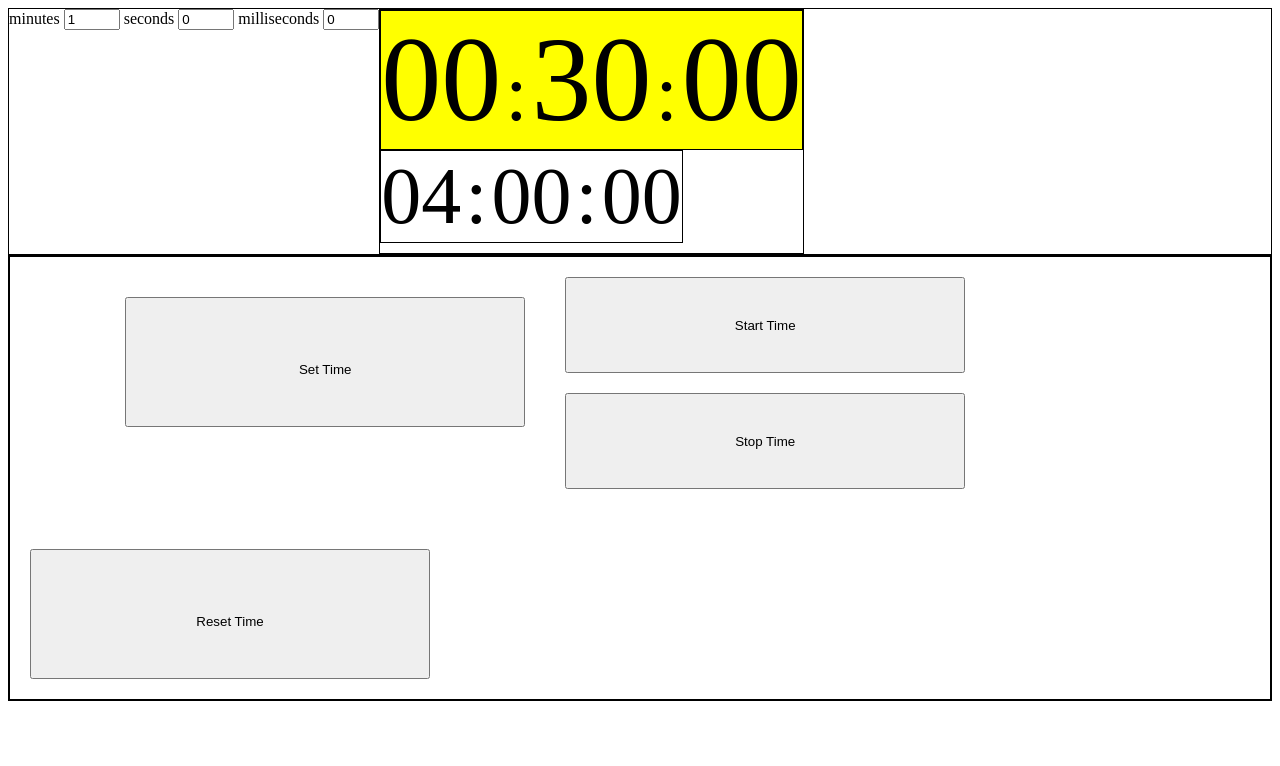
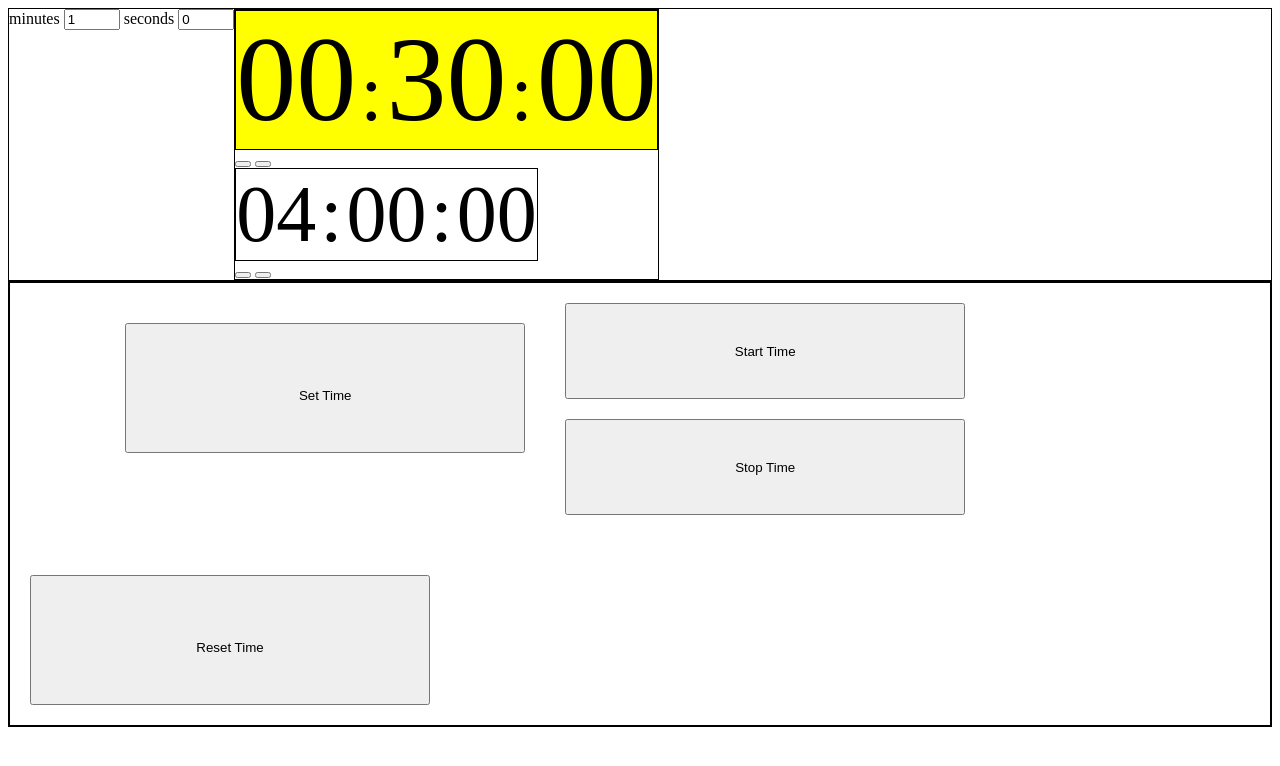
Before and after one commit to thenhao/project-week-1, a plain HTML site: page index.html in a window 1280 px wide. Drawn offline with Linux system fonts and the light colour scheme.

Commit message:
Added button to increase and decrease time. added the components into styles.css and index.html for the function

```diff
--- a/index.html
+++ b/index.html
@@ -23,12 +23,12 @@
             <input type="number" id="minutelabel" min="0" max="10" value="0">
             <label for="">seconds</label>
             <input type="number" id="secondlabel" min="0" max="30" value="0">
-            <label for="" id="mil">milliseconds</label>
-            <input type="number" id="millisecondlabel" min="0" max="99" value="0">
         </div>
 
 
         <div class="timepanel">
+
+
             <div id="thirtysecondtimedisplay">
                 <label id="formin">milliseconds</label>
                 <label class="semiColon">:</label>
@@ -37,13 +37,20 @@
                 <label id="formili">milliseconds</label>
             </div>
 
-
+            <div id="Increasetimebuttons">
+                <button id="incMin" onclick = "increaseMinute()"></button>
+                <button id="incSec" onclick = "increaseSeconds()"></button>
+            </div>
             <div id="fulltimepaneldisplay">
                 <label id="min">milliseconds</label>
                 <label class="semiColon">:</label>
                 <label id="sec">milliseconds</label>
                 <label class="semiColon">:</label>
                 <label id="mili">milliseconds</label>
+            </div>
+            <div id="decreasetimebuttons">
+                <button id="decMin" onclick = "decreaseMinute()"></button>
+                <button id="decSec" onclick = "decreaseSeconds()"></button>
             </div>
         </div>
 
--- a/index.js
+++ b/index.js
@@ -34,6 +34,8 @@ let startMilliTimeCounter;
 //variable for button clicked or not
 let isClicked = false;
 let started = true;
+//to control increasing time
+let state = true;
 
 //create audio object here
 let audio = new Audio('./Sound/beep-sound.wav');
@@ -155,8 +157,6 @@ function tabathaCount(){
             document.getElementById("forsec").innerText =padZero(defaultSecond);
             clearInterval(startTimeCounter);
             clearInterval(startMilliTimeCounter);
-            audio.src = './Sound/clockover.mp3';
-            audio.play();
             resetTime();
         }else{
 
@@ -202,6 +202,8 @@ function tabathaCount(){
                 document.getElementById("formili").innerText = padZero(defaultMilisecond);
                 clearInterval(startTimeCounter);
                 clearInterval(startMilliTimeCounter);
+                audio.src = './Sound/clockover.mp3';
+                audio.play();
                 resetTime();
             }
             else{
@@ -305,6 +307,7 @@ function stopTime(){
 function resetTime(){
     isClicked = false;
     started = true;
+    state = true;
     minutePassed = 0;
 
 
@@ -314,9 +317,11 @@ function resetTime(){
     //initialTime();
 
     minuteHand = defaultMinute;
+    secondHand = defaultSecond;
     customSetTime = defaultMinute*60;
 
     calculateBlocksOfTime();
+    console.log('The time set is:',customSetTime);
 
     clearInterval(startTimeCounter);
     clearInterval(startMilliTimeCounter);
@@ -340,3 +345,98 @@ function padZero(number){
     let  str = number.toString();
     return str.padStart(2, "0");
 }
+
+
+function increaseMinute(){
+    //this function increases the minutehand value
+    minuteHand++;
+    showTime();
+}
+
+function increaseSeconds(){
+
+    //this if is to catch the initial value as there is default value set
+    if(secondHand === 60){
+        if(state){
+            //minuteHand++;
+            secondHand =0;
+            state = false;
+            secondHand+=30;
+            console.log('in exception here');
+        }else{
+            minuteHand++;
+            secondHand = 0;
+            console.log('in here');
+        }
+    }else{//else if its not inital default value add the seconds in to tabulate whether it crosses a minute
+        //if it does then reset the counter to zero
+        secondHand+=30;
+        if(secondHand === 60){
+            minuteHand++;
+            secondHand = 0;
+        }
+    }
+    console.log(secondHand);
+    showTime();
+}
+
+function decreaseMinute(){
+    //this if else clause checks the minutehand and decrease it if it is no 0
+    if(minuteHand === 0){
+        minuteHand = 0;
+        secondHand = 0;
+    }else{
+        minuteHand--;
+    }
+
+    showTime();
+}
+
+function decreaseSeconds(){
+
+    //This if else clause checks if the second hand is equal to 0
+    //if the second hand is equal to 0, we check if the minute hand is not equal 0
+    //if it is not equal to 0, we minus the value of minute hand and reset the second hand counter
+    if(secondHand === 0){
+
+        if(minuteHand !== 0){
+            minuteHand--;
+            secondHand =60;
+        }
+
+    }else if(secondHand === 60){
+        if(minuteHand === 0){
+            minuteHand = 0;
+            secondHand = 0;
+        }else{
+            minuteHand--;
+        }
+    }
+
+    if(secondHand === 0 && minuteHand === 0){
+        minuteHand =0;
+        secondHand = 0;
+    }else{
+        secondHand-=30;
+    }
+
+
+    showTime();
+}
+
+function showTime(){
+    if(secondHand === 60){
+        //printing by label
+        document.getElementById("min").innerText = padZero(minuteHand);
+        document.getElementById("sec").innerText = padZero(defaultSecond);
+
+        document.getElementById("forsec").innerText = padZero(timeBlockArray[counter]);
+    }else{
+
+        document.getElementById("forsec").innerText = padZero(timeBlockArray[counter]);
+
+        //printing by label
+        document.getElementById("min").innerText = padZero(minuteHand);
+        document.getElementById("sec").innerText = padZero(secondHand);
+    }
+}
--- a/styles.css
+++ b/styles.css
@@ -113,8 +113,8 @@
     height: fit-content;
     /* padding: 3%;
     margin-left: 35.5vw;
-    margin-right: 35.5vw; */
-    margin-bottom: 10px;
+    margin-right: 35.5vw;
+    margin-bottom: 10px; */
 }
 
 #min{
```
Also changed, not shown: project to do or additional features.txt.
